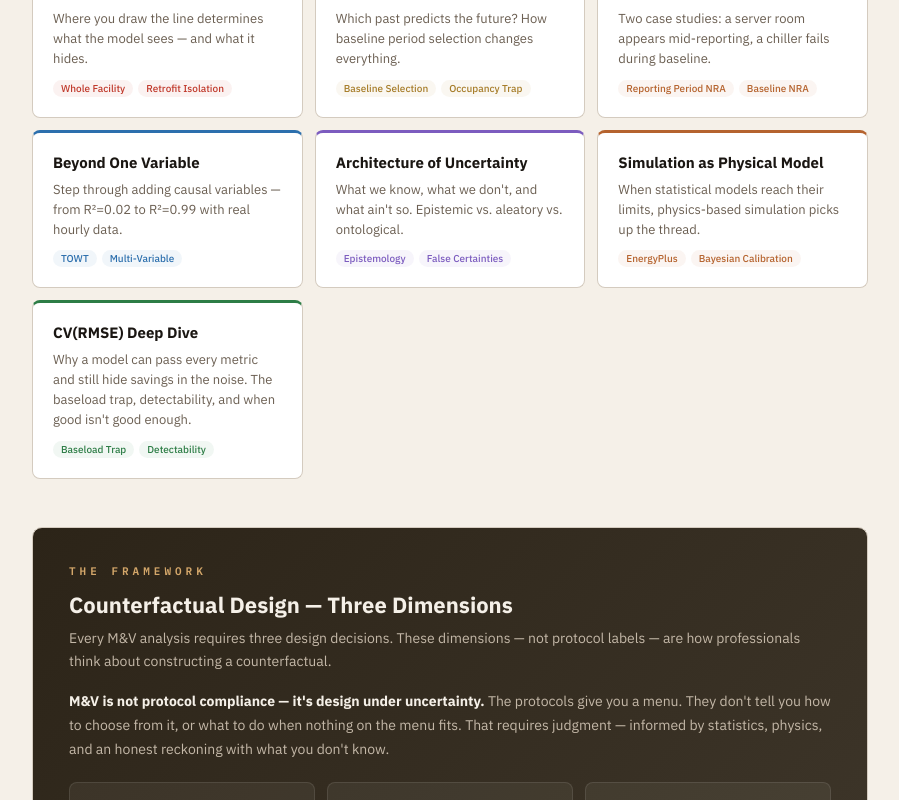
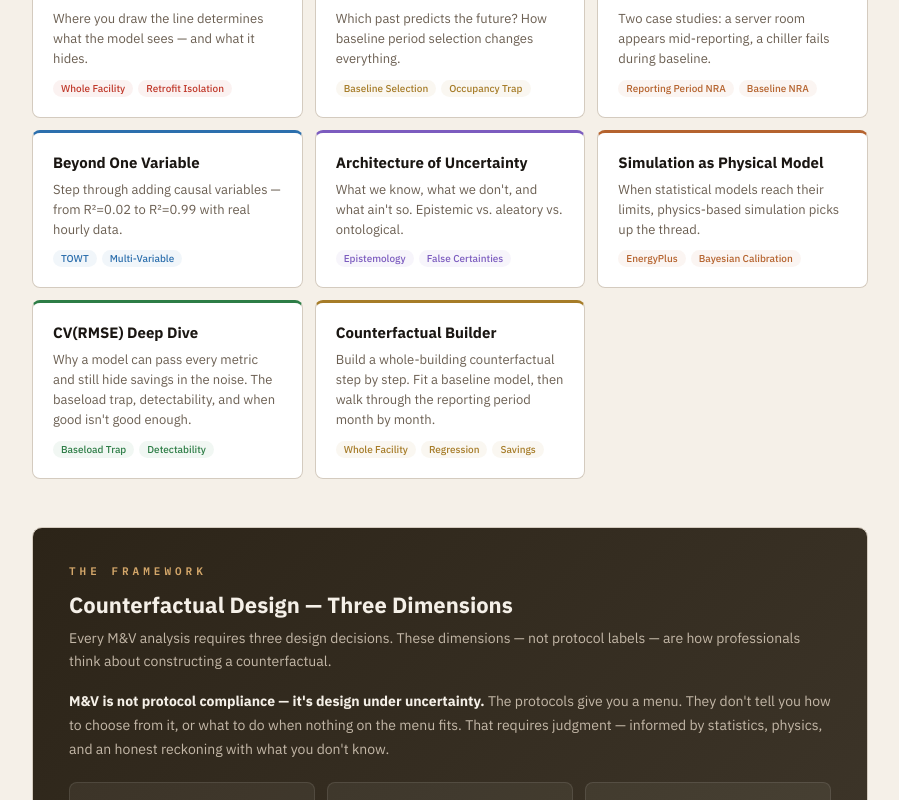
Before and after one commit to jskromer/CFdesigns, a React (Vite) app: page / in a window 1280 px wide. Shown: the part 957-1757 px from the top of the page, without its empty margins (190-1089 px from the left). Built offline with nearby package versions, Linux system fonts and the light colour scheme.

Commit message:
Add Counterfactual Builder to Go Deeper section
Links to mnvexample.streamlit.app — whole-building counterfactual walkthrough tool.

Co-Authored-By: Claude Opus 4.6 (1M context) <noreply@anthropic.com>

```diff
--- a/src/App.jsx
+++ b/src/App.jsx
@@ -180,8 +180,9 @@ function Landing({ onNavigate }) {
             { id: "architecture", label: "Architecture of Uncertainty", desc: "What we know, what we don't, and what ain't so. Epistemic vs. aleatory vs. ontological.", color: C.violet, tags: ["Epistemology", "False Certainties"] },
             { id: "simulation", label: "Simulation as Physical Model", desc: "When statistical models reach their limits, physics-based simulation picks up the thread.", color: C.teal, tags: ["EnergyPlus", "Bayesian Calibration"] },
             { id: "cvrmse", label: "CV(RMSE) Deep Dive", desc: "Why a model can pass every metric and still hide savings in the noise. The baseload trap, detectability, and when good isn't good enough.", color: C.green, tags: ["Baseload Trap", "Detectability"] },
+            { id: "counterfactual-builder", label: "Counterfactual Builder", desc: "Build a whole-building counterfactual step by step. Fit a baseline model, then walk through the reporting period month by month.", color: C.amber, tags: ["Whole Facility", "Regression", "Savings"], href: "https://mnvexample.streamlit.app" },
           ].map(item => (
-            <div key={item.id} onClick={() => onNavigate(item.id)} style={{
+            <div key={item.id} onClick={() => item.href ? window.open(item.href, "_blank") : onNavigate(item.id)} style={{
               background: C.card, border: `1px solid ${C.border}`, borderRadius: 8,
               padding: "20px 20px", cursor: "pointer", transition: "border-color 0.2s",
               borderTop: `3px solid ${item.color}`,
```
